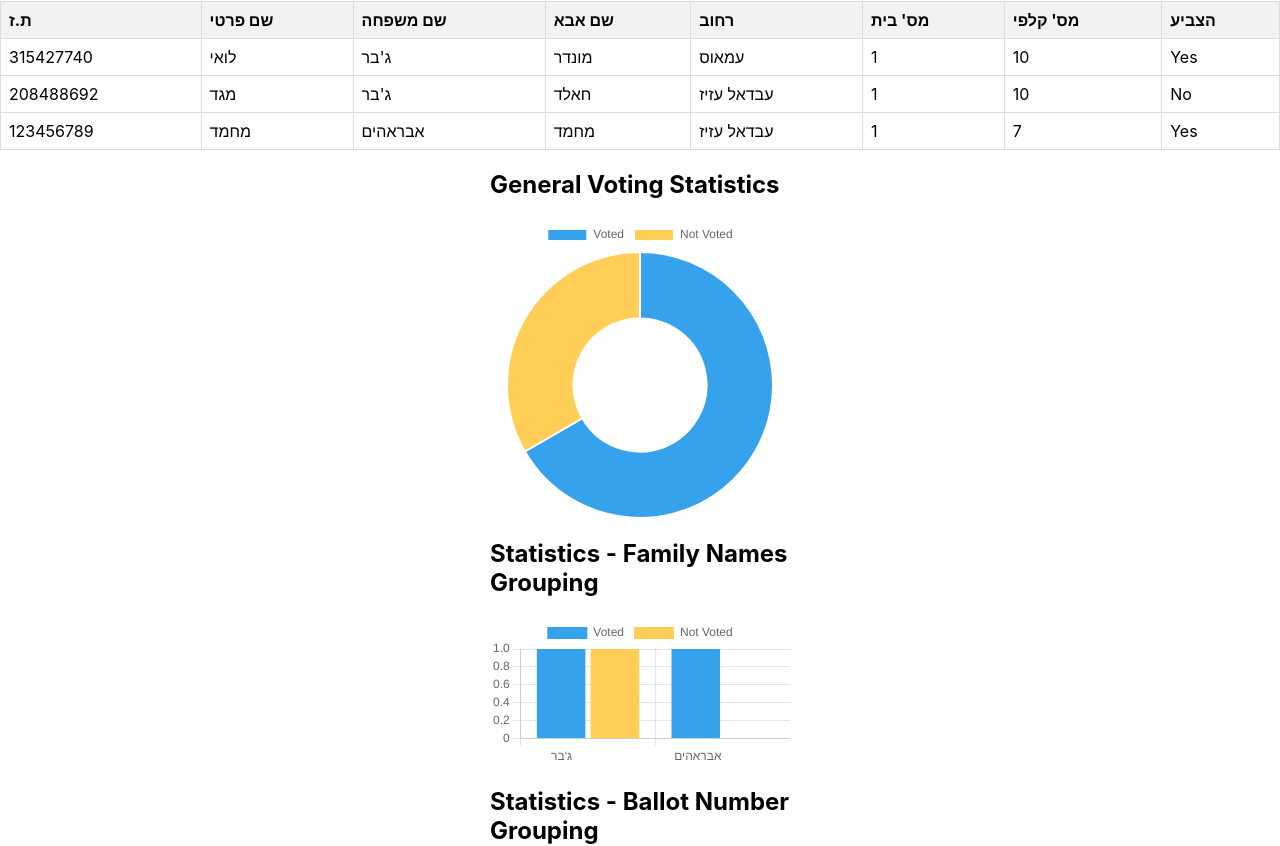
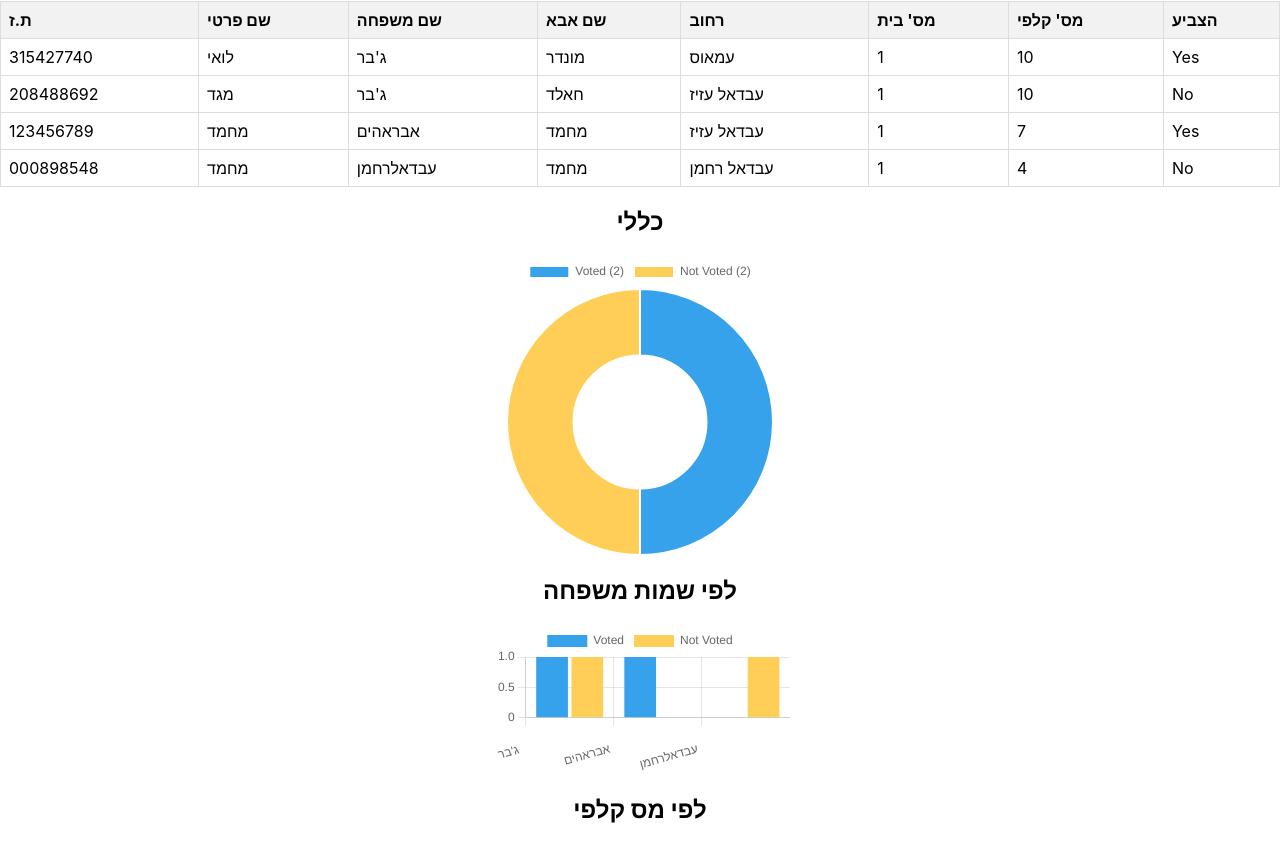
Before and after one commit to majdjb7/elections-24, a React (Create React App) app: page / in a window 1280 px wide. Shown: the part 654-1500 px from the top of the page. Built offline with nearby package versions, Linux system fonts and the light colour scheme.

Commit message:
save progress

```diff
--- a/src/App.js
+++ b/src/App.js
@@ -4,6 +4,14 @@ import Greet from "./components/Greet";
 import VotersList from "./components/VotersList";
 import Statistics from './components/Statistics';
 
+// http://elections-bice.vercel.app/v1/elections/data
+// https://elections-hvvy0z8ad-loays-projects-e0c29d26.vercel.app/docs
+// Schema
+// {
+//   "identity_number": "string",
+//   "ballot_number": "string",
+//   "ballot_order_number": "string"
+// }
 function App() {
   const [activeTab, setActiveTab] = useState("App-content");
   const [users, setUsers] = useState([
@@ -36,6 +44,16 @@ function App() {
       house_number: "1",
       ballot: "7",
       voted: true,
+    },
+    {
+      id: "000898548",
+      first_name:"מחמד                ",
+      last_name:  "עבדאלרחמן               ",
+      father_name: "מחמד               ",
+      street: "עבדאל רחמן              ",
+      house_number: "1",
+      ballot: "4",
+      voted: false,
     }
     // Add more users as needed
   ]);
--- a/src/components/Statistics.js
+++ b/src/components/Statistics.js
@@ -16,7 +16,7 @@ const Statistics = ({ users }) => {
 
     // Chart data for general voting statistics
     const generalData = {
-      labels: ['Voted', 'Not Voted'],
+      labels: [`Voted (${users.filter((user) => user.voted).length})`, `Not Voted (${users.filter((user) => !user.voted).length})`],
       datasets: [
         {
           data: [
@@ -90,13 +90,13 @@ const Statistics = ({ users }) => {
   return (
     <div style={{ maxWidth: '300px', margin: 'auto' }}>
 
-      <h2>General Voting Statistics</h2>
+      <h2 style={{textAlign: "center"}}>כללי</h2>
       <canvas ref={generalChartRef} />
 
-      <h2>Statistics - Family Names Grouping</h2>
+      <h2 style={{textAlign: "center"}}>לפי שמות משפחה</h2>
       <canvas ref={familyNamesChartRef} />
 
-      <h2>Statistics - Ballot Number Grouping</h2>
+      <h2 style={{textAlign: "center"}}>לפי מס קלפי</h2>
       <canvas ref={ballotNumberChartRef} />
 
 
```
